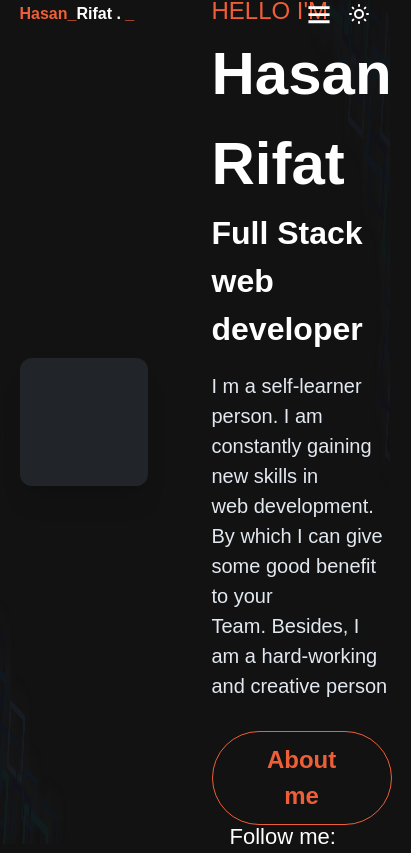
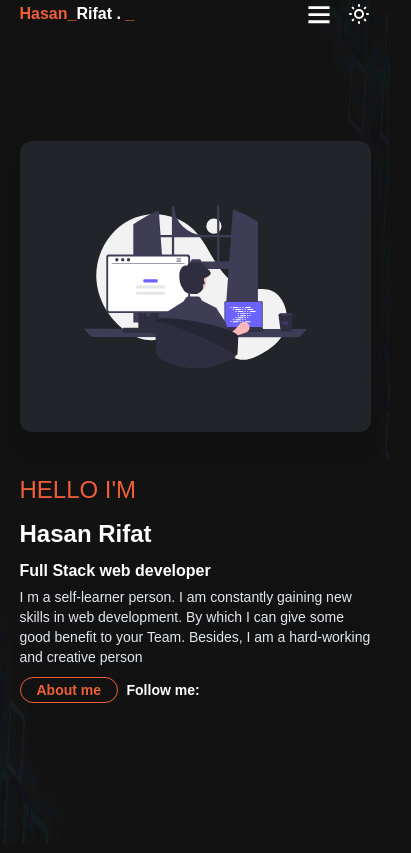
Before and after one commit to Hasan-Rifat/dev-portfolio, a Next.js app: page / in a window 390 px wide. Shown: the whole page, 411 px wide, since content can reach past the window. Built offline with nearby package versions, Linux system fonts and the light colour scheme.

Commit message:
hero section working

```diff
--- a/app/layout.tsx
+++ b/app/layout.tsx
@@ -3,12 +3,15 @@ import Curser from "@/components/shared/Curser";
 import "./globals.css";
 import { ThemeProvider } from "next-themes";
 import Nav from "@/components/shared/Nav";
+import { useEffect } from "react";
 
 export default function RootLayout({
   children,
 }: {
   children: React.ReactNode;
 }) {
+  localStorage.setItem("theme", "dark");
+
   return (
     <html lang="en">
       <body>
--- a/components/Home/Hero.tsx
+++ b/components/Home/Hero.tsx
@@ -10,7 +10,6 @@ type HeroProps = {};
 
 const Hero: React.FC<HeroProps> = () => {
   const { theme } = useTheme();
-  console.log(`${theme === "dark" ? darkBg.src : lightBg.src}`);
 
   return (
     <section className={`h-screen flex items-center relative`}>
@@ -20,32 +19,71 @@ const Hero: React.FC<HeroProps> = () => {
         fill
       />
       <div className="xl:container mx-auto px-[5%] py-[0.5%] z-50">
-        <div className="flex sm:flex-row items-center justify-between w-full gap-16">
-          <div className="dark:bg-[#212428] bg-[#fff] p-16 rounded-xl shadow-xl">
+        <div className="md:grid md:grid-cols-8 gap-5 xl:gap-10 2xl:gap-20 md:items-center">
+          <div className="md:col-span-4 lg:col-span-3 dark:bg-[#212428] bg-[#fff] p-16 rounded-xl shadow-xl">
             <Image src={heroLeftImg} alt="hero image" />
           </div>
-          <div className="">
+          <div
+            className="
+          md:col-span-4 lg:col-span-5
+          md:mt-0 mt-10
+          "
+          >
             <h4 className="text-2xl leading-9 text-primary">HELLO I&apos;M</h4>
-            <h2 className="text-[60px] leading-[90px] dark:text-[#fff] text-[#212428] font-extrabold">
+            <h2
+              className="
+            2xl:text-[60px] 2xl:leading-[90px] 2xl:py-3
+            xl:text-[48px] xl:leading-[72px]
+            md:text-[32px] md:leading-[44px]
+            sm:text-[30px] sm:leading-[40px]
+            text-[24px] leading-[36px] py-2
+            dark:text-[#fff] text-[#212428] font-extrabold"
+            >
               Hasan Rifat
             </h2>
-            <h5 className="text-[32px] leading-[48px] dark:text-[#fff] text-[#212428] font-semibold">
+            <h5
+              className="
+            xl:text-[32px] xl:leading-[48px]
+            md:text-[20px] md:leading-[32px]
+            sm:text-[18px] sm:leading-[28px]
+            text-[16px] leading-[22px]
+            dark:text-[#fff] text-[#212428] font-semibold"
+            >
               Full Stack web developer
             </h5>
-            <p className="dark:text-[#e2e8f0] text-[20px] leading-[30px] mb-[30px] mt-[18px]">
+            <p
+              className="dark:text-[#e2e8f0]
+            lg:text-[20px] lg:leading-[30px] lg:mb-[30px] lg:mt-[18px]
+            md:text-[18px] md:leading-[28px] md:mb-[20px] md:mt-[10px]
+            sm:text-[16px] sm:leading-[24px] mb-[10px] mt-[5px]
+            text-[14px] leading-[20px]
+            "
+            >
               I m a self-learner person. I am constantly gaining new skills in{" "}
-              <br />
               web development. By which I can give some good benefit to your
-              <br />
               Team. Besides, I am a hard-working and creative person
             </p>
             <div>
-              <button className="text-primary  text-2xl leading-[36px] px-[42px] py-[10px] rounded-[50px] hover:bg-primary hover:text-[#fff] font-bold border-[1px] border-primary">
+              <button
+                className="text-primary
+              lg:text-2xl lg:leading-[36px] lg:px-[42px] lg:py-[10px]
+              md:text-lg md:leading-[24px] md:px-[32px] md:py-[8px]
+              sm:text-base sm:leading-[20px] sm:px-[24px] sm:py-[6px]
+              text-sm leading-[16px] px-[16px] py-[4px]
+              rounded-[50px] hover:bg-primary hover:text-[#fff] font-bold border-[1px] border-primary"
+              >
                 About me
               </button>{" "}
-              <span className="text-[22px] leading-[24px] ml-[18px]">
+              <strong
+                className="
+              lg:text-[22px] lg:leading-[24px] lg:ml-[18px]
+              md:text-[18px] md:leading-[20px] md:ml-[10px]
+              sm:text-[16px] sm:leading-[18px] sm:ml-[8px]
+              text-[14px] leading-[16px] ml-[4px]
+              "
+              >
                 Follow me:
-              </span>
+              </strong>
             </div>
           </div>
         </div>
--- a/components/shared/Nav.tsx
+++ b/components/shared/Nav.tsx
@@ -99,7 +99,7 @@ const Nav: React.FC<NavProps> = () => {
                 <TfiMenu className="text-2xl" />
               </button>
               <ul
-                className={` w-full md:flex md:items-center md:justify-end  p-5 rounded-xl sm:gap-4 lg:gap-2  dark:md:bg-[#12121200] dark:md:text-[#fff]
+                className={` w-full md:flex md:items-center md:justify-end px-2 py-5 rounded-xl gap-2  dark:md:bg-[#12121200] dark:md:text-[#fff]
                dark:text-[#333333]
                   bg-[#333333] text-[#fff]
                   md:bg-[#0000] md:text-[#333333]
@@ -110,12 +110,12 @@ const Nav: React.FC<NavProps> = () => {
                 }`}
               >
                 {menu.map((item) => (
-                  <Link className=" block mx-4" href={item.path} key={item.id}>
+                  <Link className=" block mx-2" href={item.path} key={item.id}>
                     <li
-                      className="group relative  dark:hover:text-primary hover:text-primary font-bold text-sm 2xl:text-xl
+                      className="group relative  md:text-xs 2xl:text-xl  dark:hover:text-primary hover:text-primary font-bold
                     "
                     >
-                      <span className="mr-2"> {"//"}</span>
+                      <span className="mr-1"> {"//"}</span>
                       <span> {item.name}</span>
 
                       <span
```
